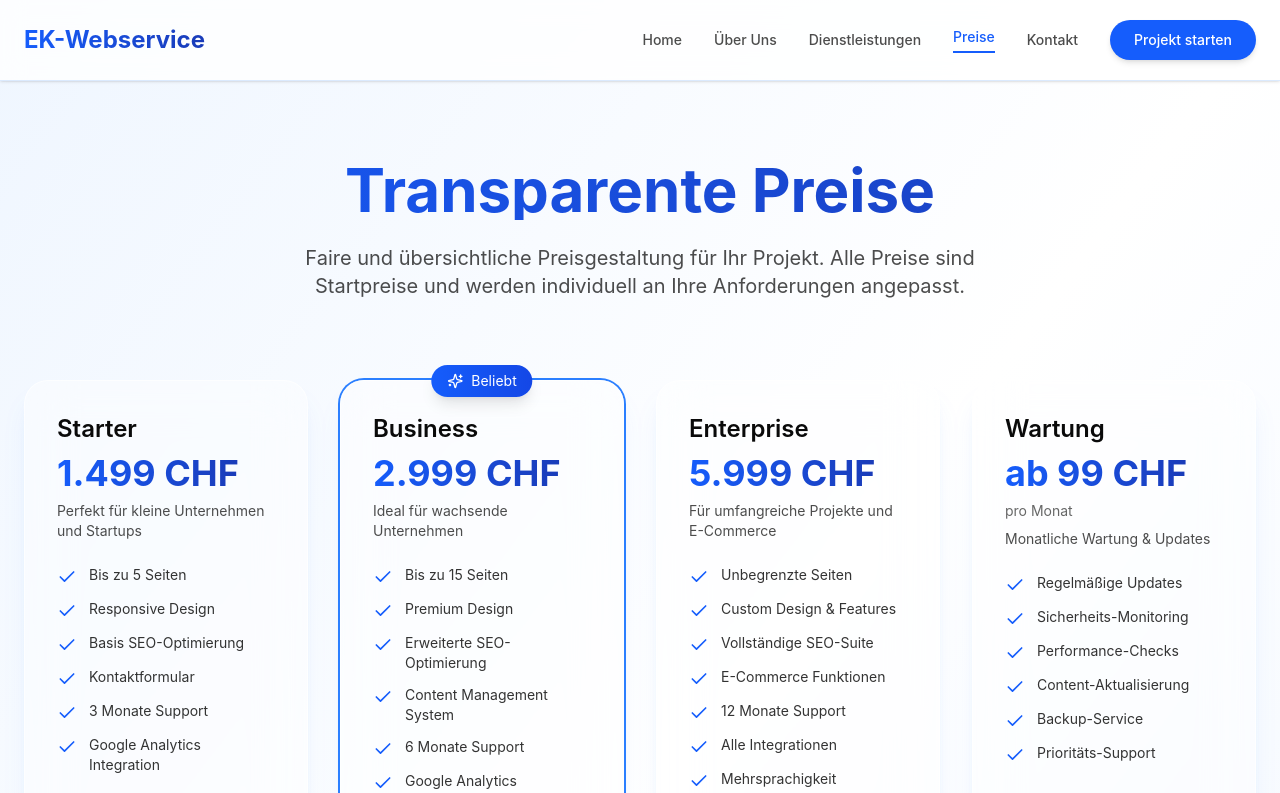
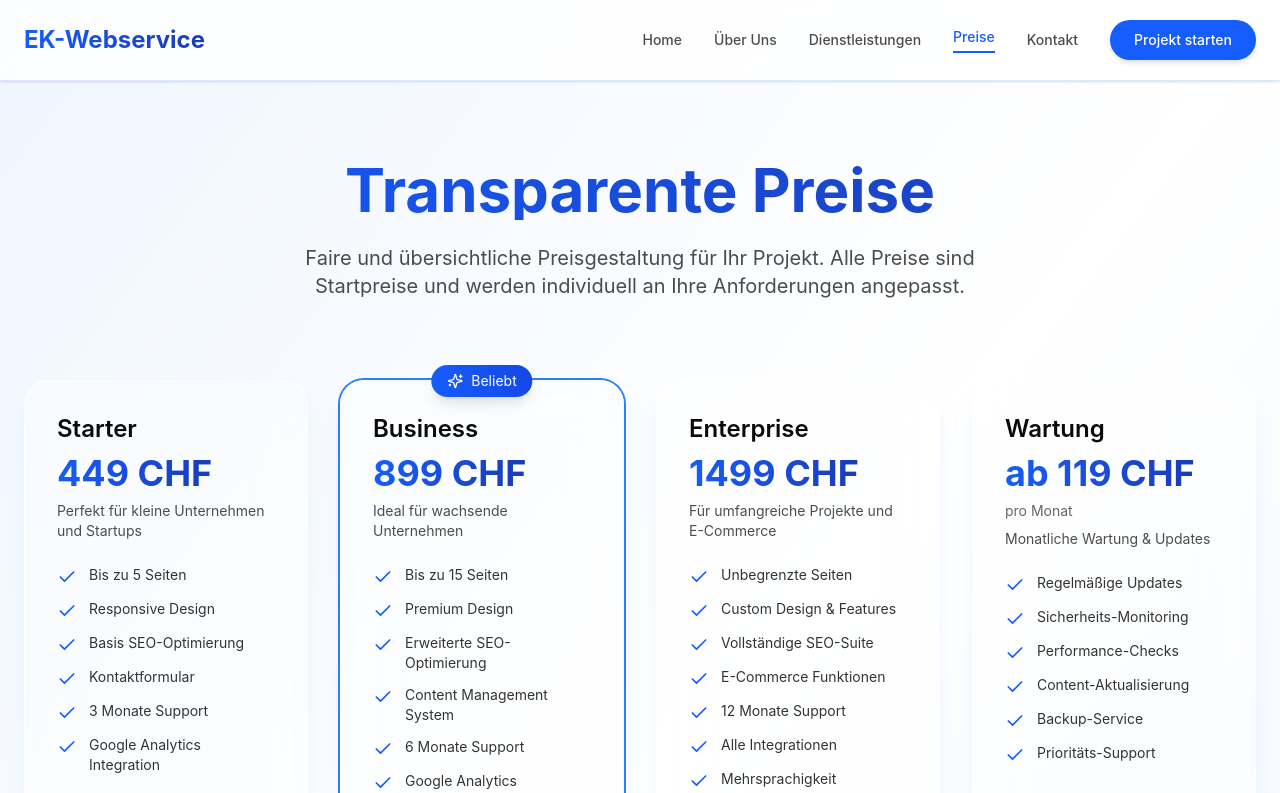
Before and after one commit to ek-webservice/Projects, a React (Vite) app: page /pricing in a window 1280 px wide. Shown: the top 793 px of the page. Built offline with nearby package versions, Linux system fonts and the light colour scheme.

Commit message:
fix: edited prices

```diff
--- a/src/app/pages/Contact.tsx
+++ b/src/app/pages/Contact.tsx
@@ -68,8 +68,8 @@ export function Contact() {
     {
       icon: Phone,
       title: 'Telefon',
-      content: '+41 70 123 45 67',
-      link: 'tel:+491234567890',
+      content: '+41 76 687 40 79',
+      link: 'tel:+41766874079',
     },
     {
       icon: Clock,
--- a/src/app/pages/Pricing.tsx
+++ b/src/app/pages/Pricing.tsx
@@ -5,19 +5,19 @@ import { Check, ArrowRight, Sparkles } from 'lucide-react';
 export function Pricing() {
   const pricingPlans = [
     {
-      name: 'Starter', price: '1.499 CHF', description: 'Perfekt für kleine Unternehmen und Startups', popular: false,
+      name: 'Starter', price: '449 CHF', description: 'Perfekt für kleine Unternehmen und Startups', popular: false,
       features: ['Bis zu 5 Seiten', 'Responsive Design', 'Basis SEO-Optimierung', 'Kontaktformular', '3 Monate Support', 'Google Analytics Integration'],
     },
     {
-      name: 'Business', price: '2.999 CHF', description: 'Ideal für wachsende Unternehmen', popular: true,
+      name: 'Business', price: '899 CHF', description: 'Ideal für wachsende Unternehmen', popular: true,
       features: ['Bis zu 15 Seiten', 'Premium Design', 'Erweiterte SEO-Optimierung', 'Content Management System', '6 Monate Support', 'Google Analytics Integration', 'Social Media Integration', 'Newsletter-Funktion'],
     },
     {
-      name: 'Enterprise', price: '5.999 CHF', description: 'Für umfangreiche Projekte und E-Commerce', popular: false,
+      name: 'Enterprise', price: '1499 CHF', description: 'Für umfangreiche Projekte und E-Commerce', popular: false,
       features: ['Unbegrenzte Seiten', 'Custom Design & Features', 'Vollständige SEO-Suite', 'E-Commerce Funktionen', '12 Monate Support', 'Alle Integrationen', 'Mehrsprachigkeit', 'Performance-Optimierung', 'Schulung & Dokumentation'],
     },
     {
-      name: 'Wartung', price: 'ab 99 CHF', description: 'Monatliche Wartung & Updates', popular: false, priceNote: 'pro Monat',
+      name: 'Wartung', price: 'ab 119 CHF', description: 'Monatliche Wartung & Updates', popular: false, priceNote: 'pro Monat',
       features: ['Regelmäßige Updates', 'Sicherheits-Monitoring', 'Performance-Checks', 'Content-Aktualisierung', 'Backup-Service', 'Prioritäts-Support'],
     },
   ];
```
Also changed, not shown: 2 other files (tests, documents, lock files or other folders).
